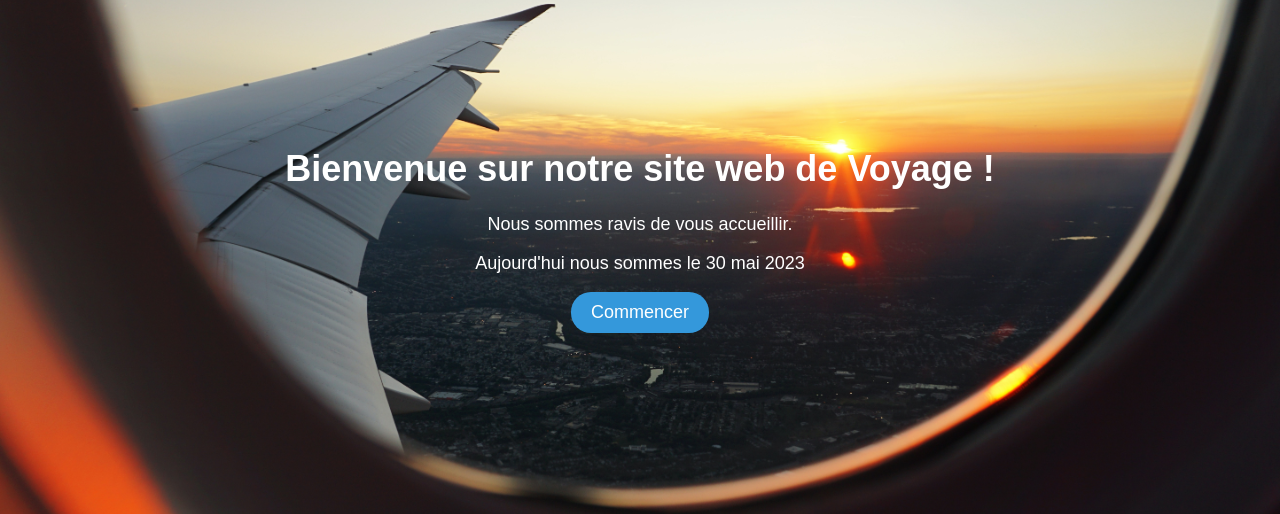
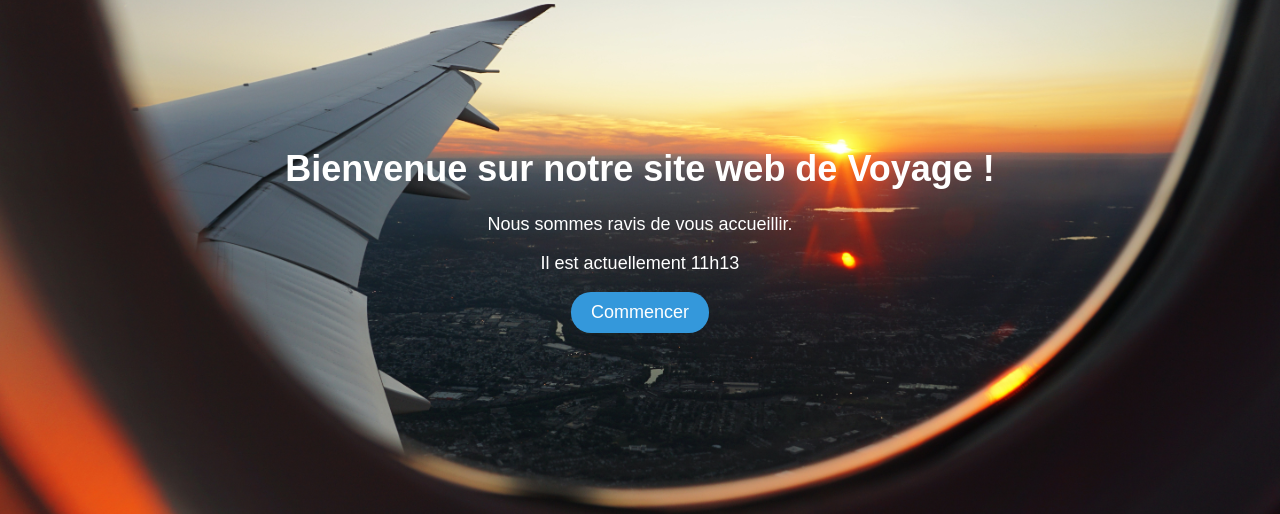
Before and after one commit to Fabrice-sangwa/travel-web-site, a Django app: page / in a window 1280 px wide. Shown: the part 152-666 px from the top of the page. Run offline with Django 4.2, Linux system fonts and the light colour scheme.

Commit message:
Correctifs de design

```diff
--- a/Welcome/static/Welcome/style.css
+++ b/Welcome/static/Welcome/style.css
@@ -2,6 +2,7 @@ body {
   background-image: url("images/eva-darron-oCdVtGFeDC0-unsplash.jpg");
   background-size: cover;
   font-family: Arial, sans-serif;
+  border-image-repeat: stretch;
 
 }
 
--- a/Welcome/templates/Welcome/index.html
+++ b/Welcome/templates/Welcome/index.html
@@ -10,7 +10,7 @@
     <div class="container">
     <h1>Bienvenue sur notre site web de Voyage !</h1>
     <p>Nous sommes ravis de vous accueillir.</p>
-    <p>Aujourd'hui nous sommes le {{date|date}}</p>
+    <p>Il est actuellement {{date|date:"H\hi"}}</p>
     <a href="#" class="button">Commencer</a>
   </div>
 </body>
--- a/Welcome/views.py
+++ b/Welcome/views.py
@@ -7,4 +7,4 @@ from datetime import datetime
 # Create your views here.
 
 def welcome(request):
-    return render(request, "welcome/index.html", context={"date": datetime.today()})
+    return render(request, "welcome/index.html", context={"date":datetime.now()})
```
